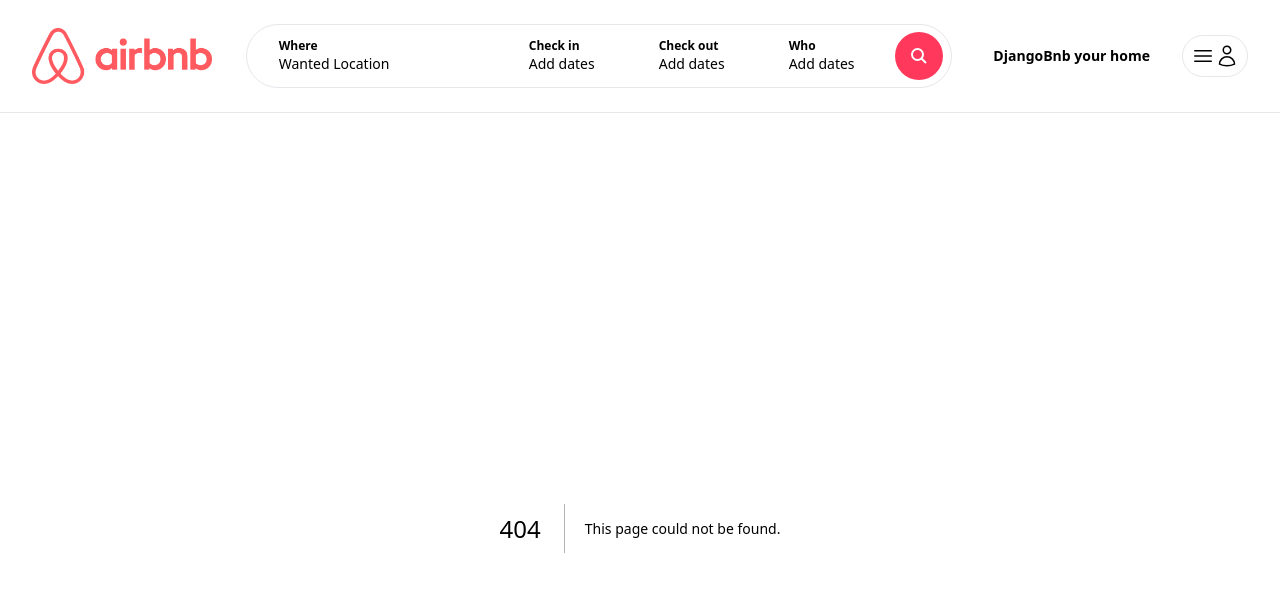
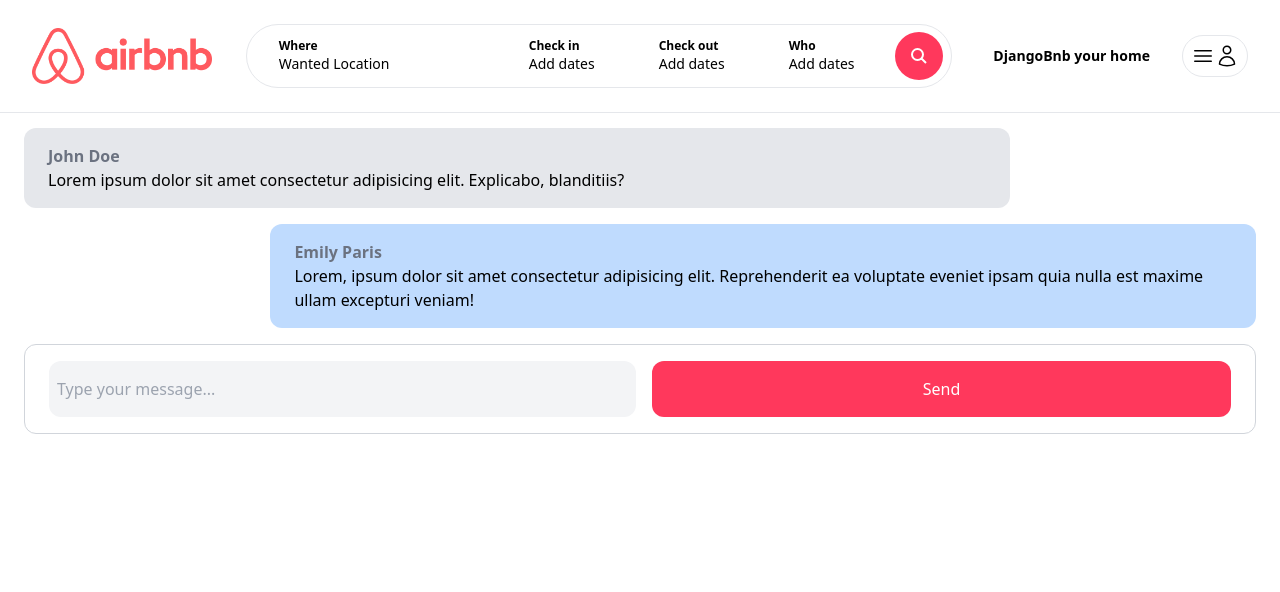
Before and after one commit to julekwinn/Airbnb-Clone, a Next.js app in the folder frontend/djangobnb/: page /inbox/1 in a window 1280 px wide. Before the commit this address had no page. Shown: the top 592 px of the page. Built offline with nearby package versions, Linux system fonts and the light colour scheme.

Commit message:
feat: Add CustomButton component
- Added a new component called CustomButton to the forms directory.
- The CustomButton component is a reusable button with customizable label, onClick event, and optional className.

```diff
--- /dev/null
+++ b/frontend/djangobnb/app/components/forms/CustomButton.tsx
@@ -0,0 +1,22 @@
+interface CustomButtonProps {
+  label: string;
+  className?: string;
+  onClick: () => void;
+}
+
+const CustomButton: React.FC<CustomButtonProps> = ({
+  label,
+  onClick,
+  className,
+}) => {
+  return (
+    <div
+      className={`text-center w-full py-4 bg-airbnb hover:bg-airbnb-dark text-white rounded-xl transition cursor-pointer ${className}`}
+      onClick={onClick}
+    >
+      {label}
+    </div>
+  );
+};
+
+export default CustomButton;
--- /dev/null
+++ b/frontend/djangobnb/app/components/inbox/ConversationDetail.tsx
@@ -0,0 +1,40 @@
+"use client";
+import CustomButton from "../forms/CustomButton";
+
+const ConversationDetail = () => {
+  return (
+    <div>
+      <div className="max-h-[400px] overflow-auto flex flex-col space-y-4">
+        <div className="w-[80%] py-4 px-6 rounded-xl bg-gray-200">
+          <p className="font-bold text-gray-500">John Doe</p>
+          <p>
+            Lorem ipsum dolor sit amet consectetur adipisicing elit. Explicabo,
+            blanditiis?
+          </p>
+        </div>
+        <div className="w-[80%] ml-[20%] py-4 px-6 rounded-xl bg-blue-200">
+          <p className="font-bold text-gray-500">Emily Paris</p>
+          <p>
+            Lorem, ipsum dolor sit amet consectetur adipisicing elit.
+            Reprehenderit ea voluptate eveniet ipsam quia nulla est maxime ullam
+            excepturi veniam!
+          </p>
+        </div>
+      </div>
+      <div className="mt-4 py-4 px-6 flex border border-gray-300 space-x-4 rounded-xl">
+        <input
+          type="text"
+          placeholder="Type your message..."
+          className="w-full p-2 bg-gray-100 rounded-xl"
+        />
+        <CustomButton
+          label="Send"
+          onClick={() => console.log("Button pressed")}
+          className="w-[100px]"
+        />
+      </div>
+    </div>
+  );
+};
+
+export default ConversationDetail;
--- /dev/null
+++ b/frontend/djangobnb/app/components/inbox/conversation.tsx
@@ -0,0 +1,10 @@
+const Conversation = () => {
+  return (
+    <div className="cursor-pointer mb-6 px-6 py-4 border border-gray-300 rounded-xl">
+      <p className="mb-6 test-xl">John Doe</p>
+      <p className="text-airbnb-dark">Go to Conversation</p>
+    </div>
+  );
+};
+
+export default Conversation;
--- /dev/null
+++ b/frontend/djangobnb/app/inbox/[id]/page.tsx
@@ -0,0 +1,12 @@
+import Conversation from "@/app/components/inbox/conversation";
+import ConversationDetail from "@/app/components/inbox/ConversationDetail";
+
+const ConversationPage = () => {
+  return (
+    <main className="max-w-[1500px] mx-auto px-6 pb-6">
+      <ConversationDetail />
+    </main>
+  );
+};
+
+export default ConversationPage;
--- /dev/null
+++ b/frontend/djangobnb/app/inbox/page.tsx
@@ -0,0 +1,14 @@
+import Conversation from "../components/inbox/conversation";
+
+const InboxPage = () => {
+  return (
+    <main className="max-w-[1500px] mx-auto px-6 pb-6 space-y-4">
+      <h1 className="my-6 text-2xl">Inbox</h1>
+      <Conversation />
+      <Conversation />
+      <Conversation />
+    </main>
+  );
+};
+
+export default InboxPage;
```
